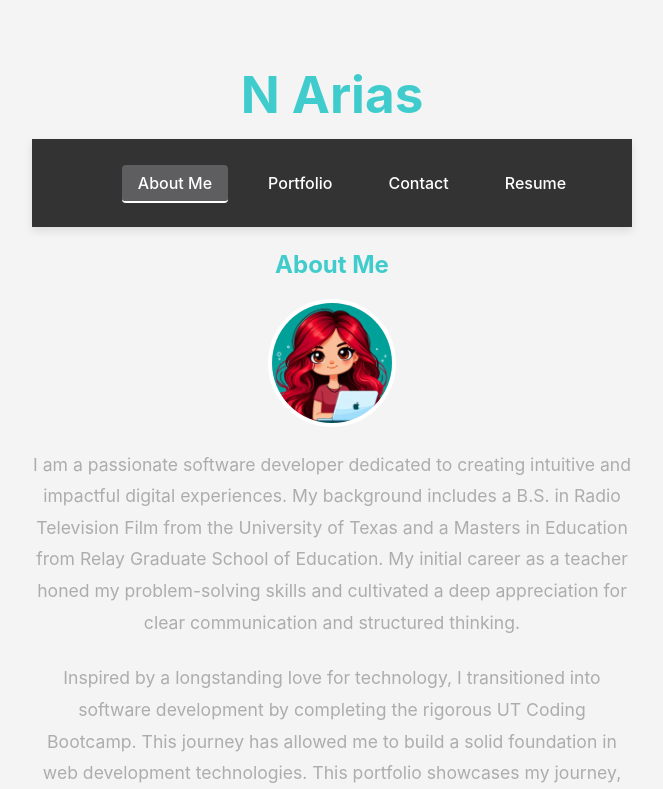
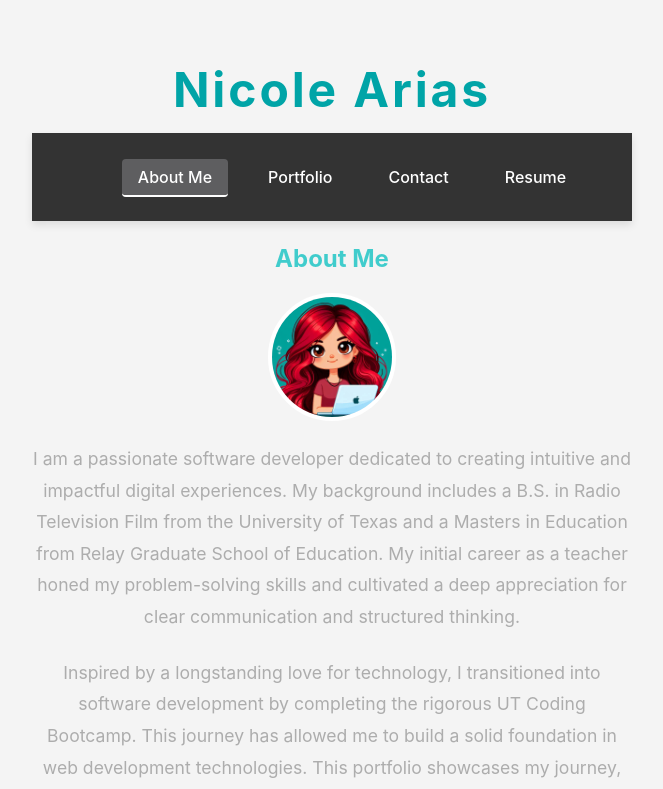
Before and after one commit to nearias3/React-Portfolio, a React (Vite) app: page / in a window 1280 px wide. Shown: the top 789 px of the page, without its empty margins (308-971 px from the left). Built offline with nearby package versions, Linux system fonts and the light colour scheme.

Commit message:
Added some styling for the header

```diff
--- a/src/components/Header.jsx
+++ b/src/components/Header.jsx
@@ -3,7 +3,7 @@ import Navigation from "./Navigation";
 const Header = () => {
   return (
     <header>
-      <h1>N Arias</h1>
+      <h1 className="header-title">Nicole Arias</h1>
       <Navigation />
     </header>
   );
--- a/src/index.css
+++ b/src/index.css
@@ -41,6 +41,28 @@ h1 {
   font-size: 3.2em;
   line-height: 1.1;
 }
+
+
+
+@keyframes titleAnimation {
+  0% {
+    letter-spacing: 2px;
+  }
+  50% {
+    letter-spacing: 8px;
+  }
+  100% {
+    letter-spacing: 2px;
+  }
+}
+
+.header-title {
+  font-size: 3rem;
+  color: #00a4a7;
+  font-weight: bold;
+  animation: titleAnimation 3s infinite ease-in-out;
+}
+
 
 button {
   border-radius: 8px;
--- a/src/pages/Contact.jsx
+++ b/src/pages/Contact.jsx
@@ -7,6 +7,8 @@ const Contact = () => {
     email: "",
     message: "",
   });
+
+  const [formStatus, setFormStatus] = useState("");
 
   const handleChange = (e) => {
     setFormData({ ...formData, [e.target.name]: e.target.value });
```
